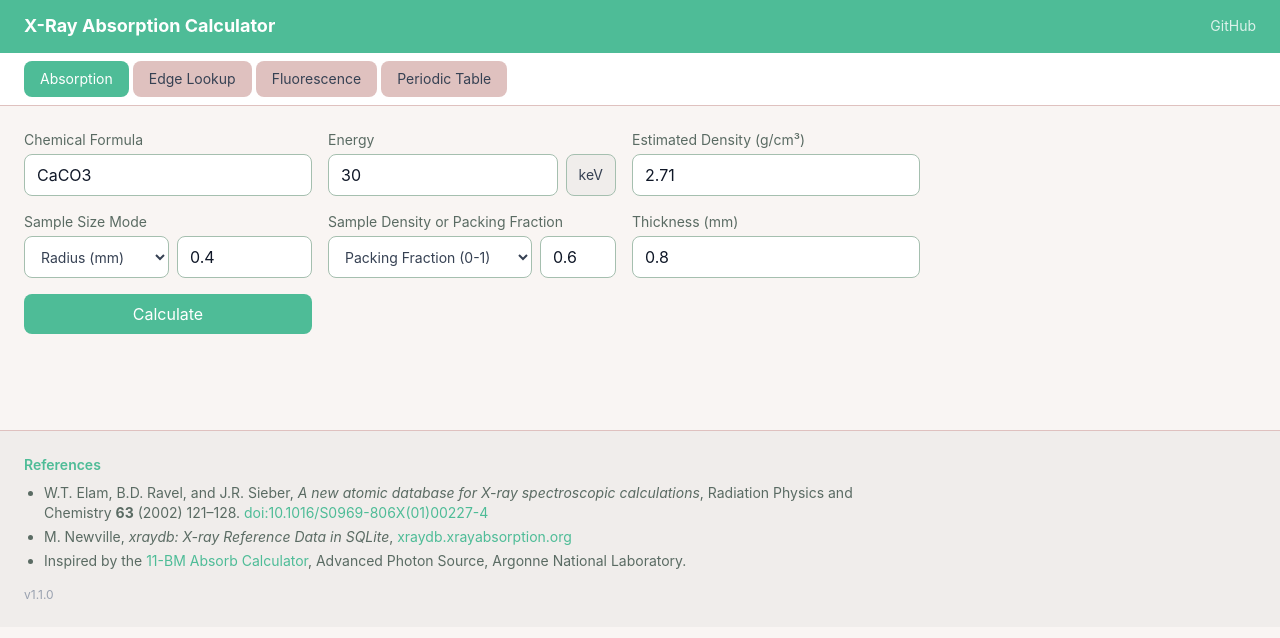
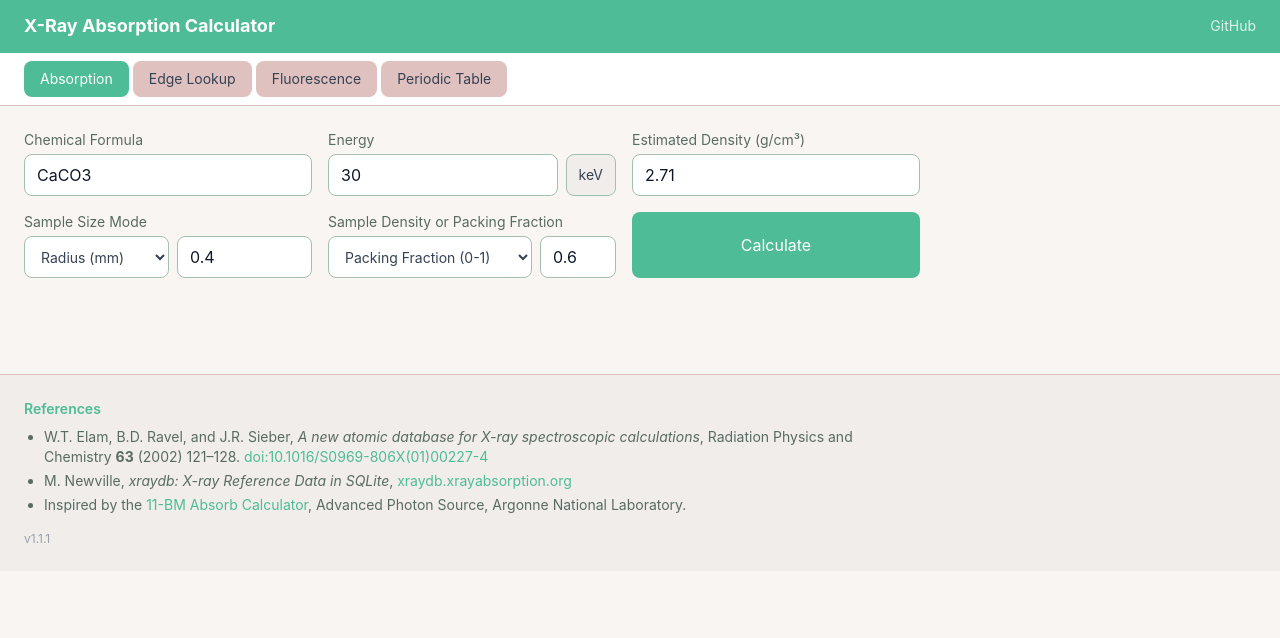
Before and after one commit to TWAWEI/xray-absorb-calc, a Next.js app: page / in a window 1280 px wide. Shown: the top 638 px of the page. Built offline with nearby package versions, Linux system fonts and the light colour scheme.

Commit message:
feat: remove thickness input and flat transmission, v1.1.1

```diff
--- a/components/tabs/AbsorptionTab.tsx
+++ b/components/tabs/AbsorptionTab.tsx
@@ -5,7 +5,6 @@ import { parseFormula, FormulaError } from '@/lib/formula-parser'
 import {
   calcWeightFractions,
   calcCompoundMu,
-  calcAbsorption,
   calcCylindricalAbsorption,
 } from '@/lib/calculator'
 import { loadElements, loadMuData } from '@/lib/data-loader'
@@ -28,7 +27,6 @@ interface FormState {
   readonly energyValue: string
   readonly energyUnit: EnergyUnit
   readonly density: string
-  readonly thickness: string
   readonly sizeMode: SizeMode
   readonly sizeValue: string
   readonly densityMode: DensityMode
@@ -40,7 +38,6 @@ const INITIAL_FORM: FormState = {
   energyValue: '30',
   energyUnit: 'keV',
   density: '2.71',
-  thickness: '0.8',
   sizeMode: 'radius',
   sizeValue: '0.4',
   densityMode: 'packing',
@@ -103,11 +100,6 @@ export function AbsorptionTab() {
         throw new Error('Density must be a positive number')
       }
 
-      const thickness = parseFloat(form.thickness)
-      if (isNaN(thickness) || thickness < 0) {
-        throw new Error('Thickness must be a non-negative number')
-      }
-
       const energy_eV = energy_keV * 1000
 
       // 4. Load data
@@ -141,10 +133,7 @@ export function AbsorptionTab() {
       // 8. mu = mu/rho * density
       const mu = mu_over_rho * density
 
-      // 9. Calculate absorption (flat slab)
-      const absorption = calcAbsorption(mu, thickness)
-
-      // 10. Cylindrical geometry
+      // 9. Cylindrical geometry
       const densityModeValue = parseFloat(form.densityModeValue)
       let packed_density: number
       if (form.densityMode === 'packing') {
@@ -171,8 +160,7 @@ export function AbsorptionTab() {
       const calcResult: CalculationResult = {
         mu_over_rho,
         mu,
-        optimal_thickness_mm: absorption.optimal_thickness_mm,
-        transmission: absorption.transmission,
+        optimal_thickness_mm: (1 / mu) * 10,
         weight_fractions: fractions,
         packed_density,
         muR: cylindricalResult?.muR,
@@ -308,19 +296,6 @@ export function AbsorptionTab() {
           </div>
         </div>
 
-        <div>
-          <label className="block text-sm text-[#5A6B63] mb-1">
-            Thickness (mm)
-          </label>
-          <input
-            type="text"
-            value={form.thickness}
-            onChange={(e) => handleChange('thickness', e.target.value)}
-            className="w-full w-full bg-white border border-[#A5BFAF] rounded-lg px-3 py-2 text-gray-900 focus:outline-none focus:border-[#4EBC97]"
-            placeholder="0.8"
-          />
-        </div>
-
         <button
           onClick={handleCalculate}
           disabled={loading}
@@ -354,18 +329,6 @@ export function AbsorptionTab() {
                 value={result.mu.toFixed(4)}
                 unit="cm⁻¹"
               />
-              <ResultCard
-                label="Optimal Thickness"
-                value={result.optimal_thickness_mm.toFixed(4)}
-                unit="mm"
-              />
-              {result.transmission !== undefined && (
-                <ResultCard
-                  label="Flat Transmission"
-                  value={(result.transmission * 100).toFixed(2)}
-                  unit="%"
-                />
-              )}
             </div>
 
             {result.packed_density !== undefined && result.muR !== undefined && result.cylindrical_transmission !== undefined && (
--- a/lib/version.ts
+++ b/lib/version.ts
@@ -1 +1 @@
-export const APP_VERSION = '1.1.0' as const
+export const APP_VERSION = '1.1.1' as const
```
